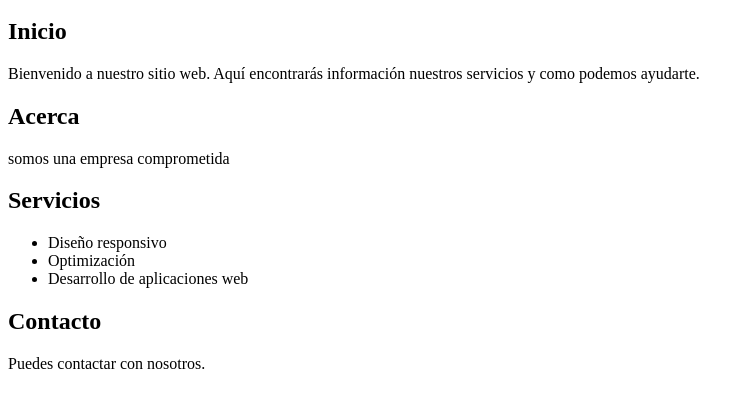
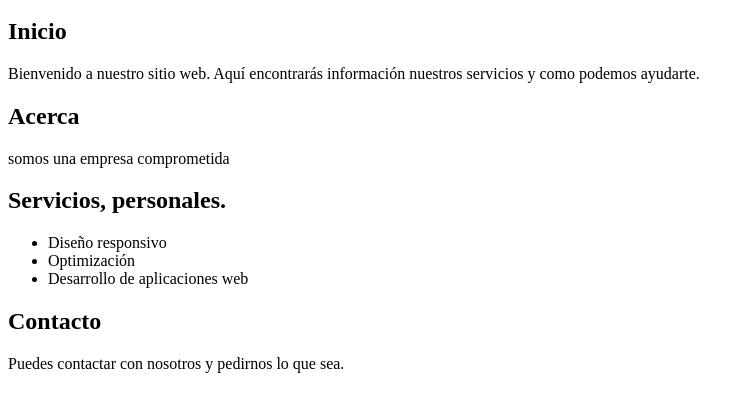
Before and after one commit to Rocket201/Ejemplo-usabilidad, a plain HTML site: page index.html in a window 1280 px wide. Shown: the part 154-566 px from the top of the page, without its empty margins (0-754 px from the left). Drawn offline with Linux system fonts and the light colour scheme.

Commit message:
html modificado

```diff
--- a/index.html
+++ b/index.html
@@ -23,8 +23,7 @@
             <h2>Inicio</h2>
             <p>Bienvenido a nuestro sitio web. Aquí encontrarás
                  información nuestros servicios y como podemos
-                 ayudarte.
-            </p>
+                 ayudarte.</p>
         </section>
         <section class="Acerca">
             <h2>Acerca</h2>
@@ -32,7 +31,7 @@
             </p>
         </section>
         <section class="Servicios">
-            <h2>Servicios</h2>
+            <h2>Servicios, personales.</h2>
             <ul>
                 <li>Diseño responsivo</li>
                 <li>Optimización</li>
@@ -41,8 +40,7 @@
         </section>
         <section class="Contacto">
             <h2>Contacto</h2>
-            <p>Puedes contactar con nosotros.
-            </p>
+            <p>Puedes contactar con nosotros y pedirnos lo que sea.</p>
         </section>
         </main>
   </body>
```
